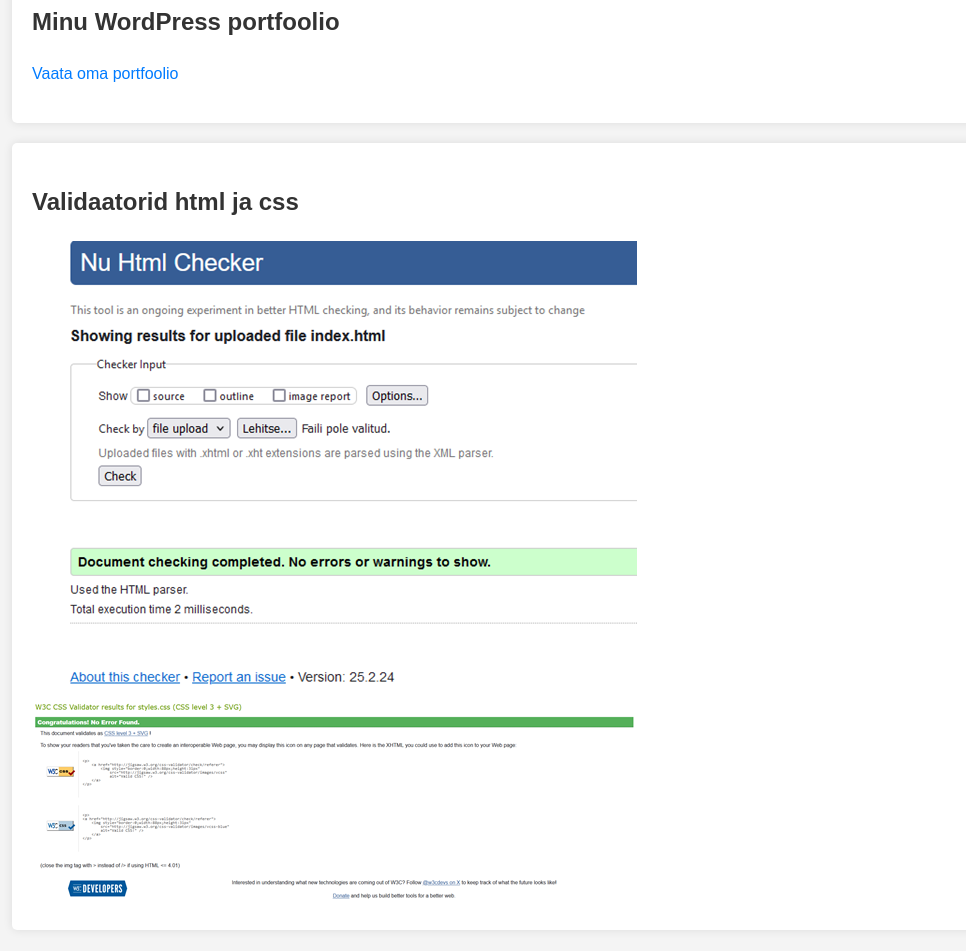
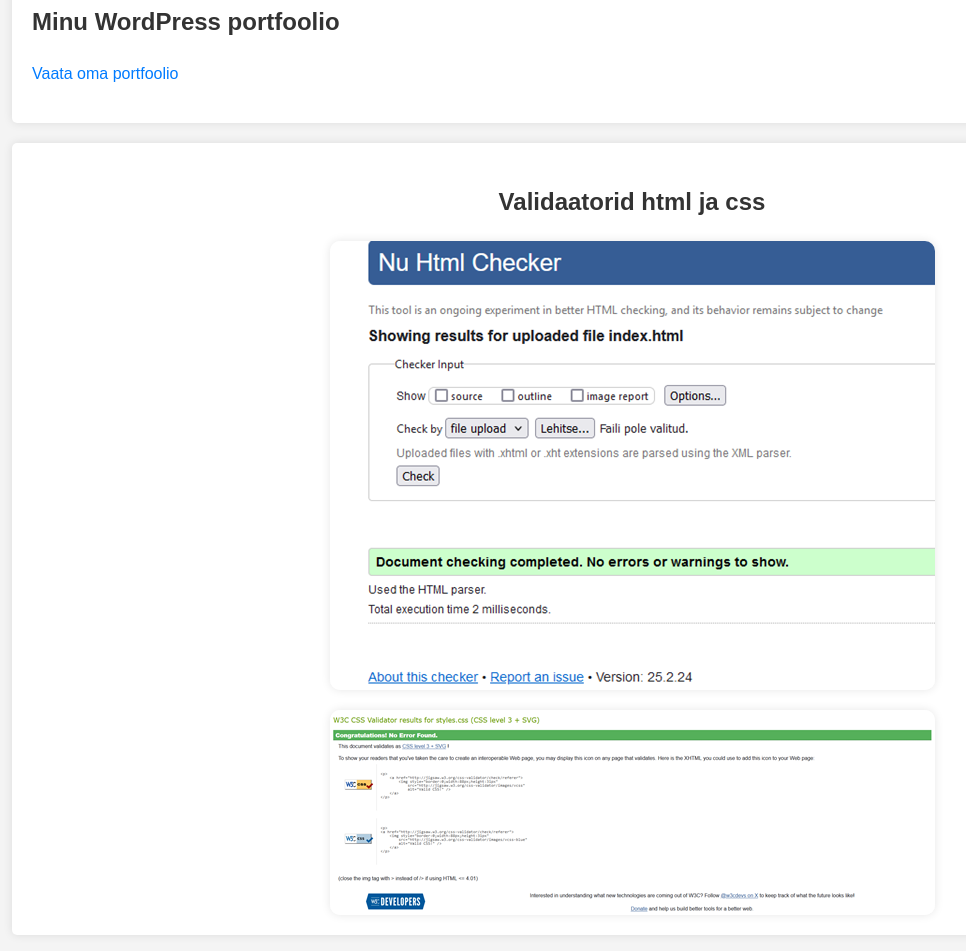
Before and after one commit to DavidMyrseth/DavidVebileht, a plain HTML site: page index.html in a window 1280 px wide. Shown: the part 2136-3087 px from the top of the page, without its empty margins (8-974 px from the left). Drawn offline with Linux system fonts and the light colour scheme.

Commit message:
validaator muudetud

```diff
--- a/styles.css
+++ b/styles.css
@@ -41,6 +41,25 @@ nav ul li a {
 nav ul li a:hover {
     background-color: #555;
     border-radius: 5px;
+}
+
+#validator-section {
+    text-align: center;
+    margin-bottom: 100px;
+}
+
+.validator-images {
+    display: flex;
+    justify-content: center;
+    gap: 20px;
+    flex-wrap: wrap;
+}
+
+.validator-img {
+    max-width: 100%;
+    height: auto;
+    border-radius: 10px;
+    box-shadow: 0 0 10px rgba(0, 0, 0, 0.1);
 }
 
 section {
```
